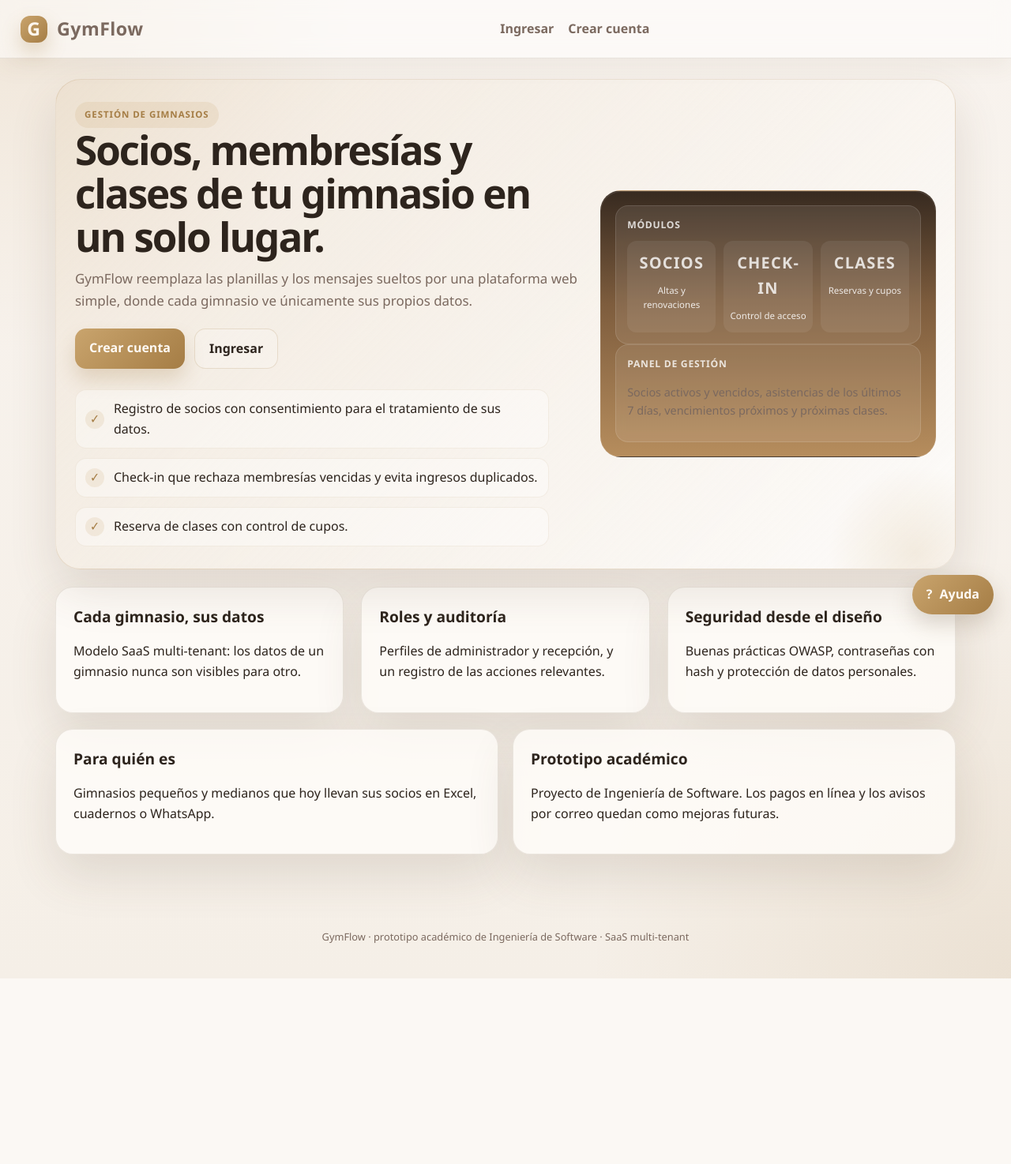
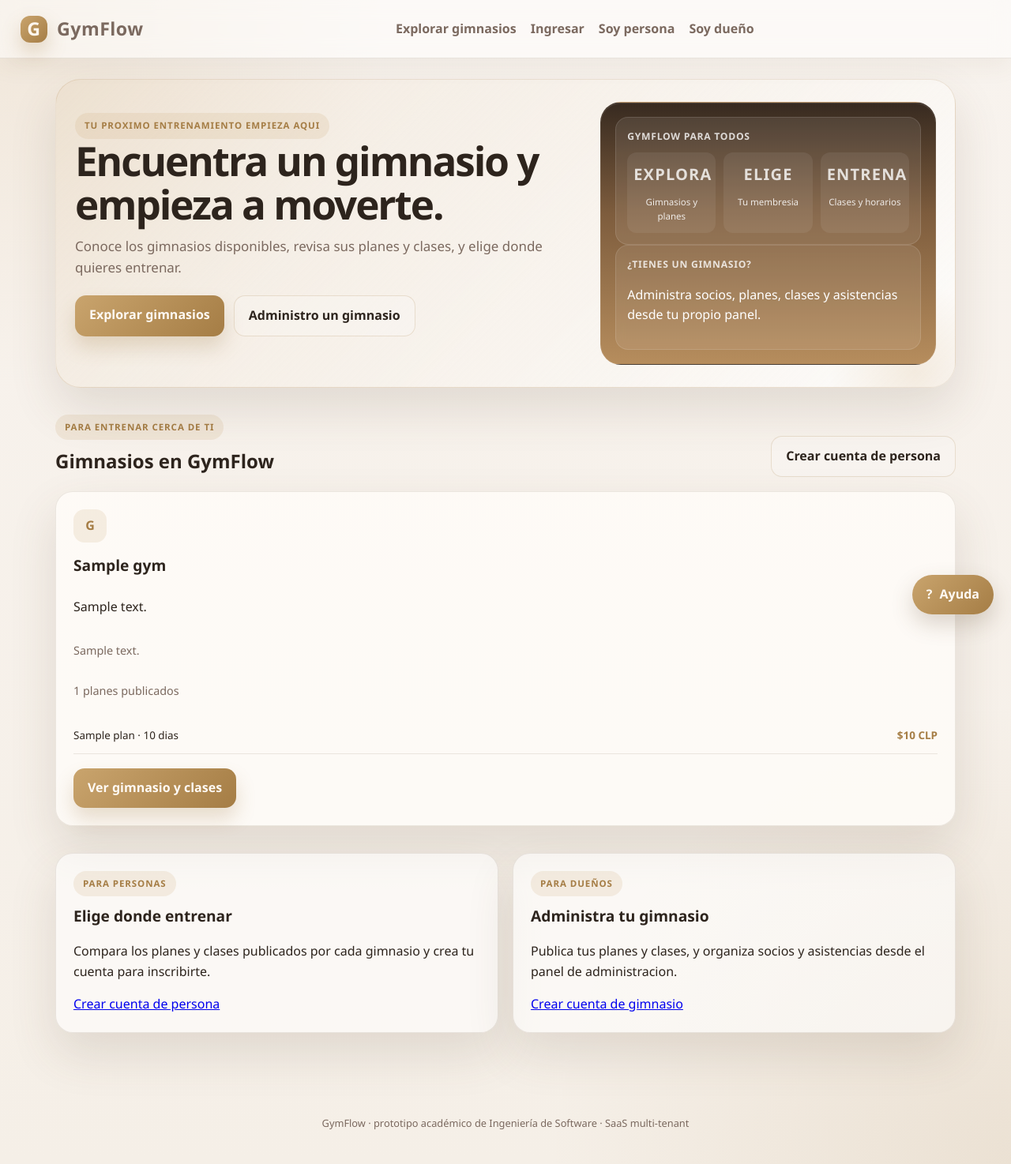
Before and after one commit to davidsaave/gymflow, a Flask app: page / in a window 1280 px wide. Shown: the whole page at 79% size. Before the commit the page ends 1239 px from the top, so only its background shows below. Run offline with Flask 3, Linux system fonts and the light colour scheme; tables that the repository leaves empty hold one stand-in row (values such as "Sample post").

Commit message:
Add public gym and member experiences
Add guest-facing gym profiles, member enrollment and portal, and prepare the related chatbot updates for deployment.

Co-authored-by: Copilot <223556219+Copilot@users.noreply.github.com>

```diff
--- a/app.py
+++ b/app.py
@@ -34,12 +34,16 @@ DUMMY_HASH = generate_password_hash(secrets.token_hex(8))
 
 SCHEMA = """
 CREATE TABLE IF NOT EXISTS gyms(
-  id INTEGER PRIMARY KEY, name TEXT NOT NULL, created_at TEXT NOT NULL);
+  id INTEGER PRIMARY KEY, name TEXT NOT NULL, description TEXT NOT NULL DEFAULT '',
+  address TEXT NOT NULL DEFAULT '', phone TEXT NOT NULL DEFAULT '',
+  contact_email TEXT NOT NULL DEFAULT '', opening_hours TEXT NOT NULL DEFAULT '',
+  created_at TEXT NOT NULL);
 CREATE TABLE IF NOT EXISTS users(
   id INTEGER PRIMARY KEY,
   gym_id INTEGER NOT NULL REFERENCES gyms(id) ON DELETE CASCADE,
   email TEXT NOT NULL UNIQUE, password_hash TEXT NOT NULL,
-  role TEXT NOT NULL CHECK(role IN ('admin','staff')),
+  role TEXT NOT NULL CHECK(role IN ('admin','staff','member')),
+  member_id INTEGER REFERENCES members(id) ON DELETE CASCADE,
   failed_attempts INTEGER NOT NULL DEFAULT 0,
   locked_until REAL NOT NULL DEFAULT 0, created_at TEXT NOT NULL);
 CREATE TABLE IF NOT EXISTS plans(
@@ -197,6 +201,19 @@ def login_required(f):
     def wrapper(*a, **k):
         if g.user is None:
             return redirect(url_for("login"))
+        if g.user["role"] == "member":
+            return redirect(url_for("member_portal"))
+        return f(*a, **k)
+    return wrapper
+
+
+def member_required(f):
+    @wraps(f)
+    def wrapper(*a, **k):
+        if g.user is None:
+            return redirect(url_for("login"))
+        if g.user["role"] != "member":
+            abort(403)
         return f(*a, **k)
     return wrapper
 
@@ -263,13 +280,37 @@ def create_app(config=None):
     with closing(sqlite3.connect(app.config["DATABASE"])) as con:
         with con:
             con.executescript(SCHEMA)
+            gym_columns = {row[1] for row in con.execute("PRAGMA table_info(gyms)")}
+            for name in ("description", "address", "phone", "contact_email", "opening_hours"):
+                if name not in gym_columns:
+                    con.execute(f"ALTER TABLE gyms ADD COLUMN {name} TEXT NOT NULL DEFAULT ''")
+            user_schema = con.execute(
+                "SELECT sql FROM sqlite_master WHERE type='table' AND name='users'").fetchone()[0]
+            user_columns = {row[1] for row in con.execute("PRAGMA table_info(users)")}
+            if "'member'" not in user_schema or "member_id" not in user_columns:
+                con.execute(
+                    "CREATE TABLE users_new("
+                    "id INTEGER PRIMARY KEY,"
+                    "gym_id INTEGER NOT NULL REFERENCES gyms(id) ON DELETE CASCADE,"
+                    "email TEXT NOT NULL UNIQUE,password_hash TEXT NOT NULL,"
+                    "role TEXT NOT NULL CHECK(role IN ('admin','staff','member')),"
+                    "member_id INTEGER REFERENCES members(id) ON DELETE CASCADE,"
+                    "failed_attempts INTEGER NOT NULL DEFAULT 0,"
+                    "locked_until REAL NOT NULL DEFAULT 0,created_at TEXT NOT NULL)")
+                con.execute(
+                    "INSERT INTO users_new(id,gym_id,email,password_hash,role,failed_attempts,"
+                    "locked_until,created_at) "
+                    "SELECT id,gym_id,email,password_hash,role,failed_attempts,locked_until,created_at "
+                    "FROM users")
+                con.execute("DROP TABLE users")
+                con.execute("ALTER TABLE users_new RENAME TO users")
 
     @app.before_request
     def load_user_and_check_csrf():
         g.user = None
         uid = session.get("uid")
         if uid:
-            g.user = one("SELECT id,gym_id,email,role FROM users WHERE id=?", (uid,))
+            g.user = one("SELECT id,gym_id,email,role,member_id FROM users WHERE id=?", (uid,))
             if g.user is None:
                 session.clear()
         if request.method == "POST":
@@ -318,8 +359,34 @@ def create_app(config=None):
     @app.get("/")
     def index():
         if g.user:
-            return redirect(url_for("dashboard"))
-        return render_template("landing.html")
+            return redirect(url_for("member_portal" if g.user["role"] == "member" else "dashboard"))
+        gyms = []
+        for gym in many(
+                "SELECT id,name,description,address FROM gyms ORDER BY name LIMIT 50"):
+            gyms.append({
+                "id": gym["id"],
+                "name": gym["name"],
+                "description": gym["description"],
+                "address": gym["address"],
+                "plans": many(
+                    "SELECT name,price,duration_days FROM plans WHERE gym_id=? ORDER BY duration_days",
+                    (gym["id"],)),
+            })
+        return render_template("guest_home.html", gyms=gyms)
+
+    @app.get("/gyms/<int:gym_id>")
+    def public_gym(gym_id):
+        gym = one("SELECT id,name,description,address,phone,contact_email,opening_hours "
+                  "FROM gyms WHERE id=?", (gym_id,))
+        if gym is None:
+            abort(404)
+        plans = many("SELECT name,price,duration_days FROM plans WHERE gym_id=? ORDER BY duration_days",
+                     (gym_id,))
+        classes = many(
+            "SELECT name,trainer,starts_at,capacity FROM classes "
+            "WHERE gym_id=? AND starts_at>=? ORDER BY starts_at LIMIT 20",
+            (gym_id, now().strftime("%Y-%m-%d %H:%M")))
+        return render_template("public_gym.html", gym=gym, plans=plans, classes=classes)
 
     @app.get("/health")
     def health():
@@ -394,14 +461,50 @@ def create_app(config=None):
             flash("Pregunta eliminada del catálogo público.", "ok")
         return redirect(url_for("chatbot_faqs"))
 
+    @app.route("/gym/profile", methods=["GET", "POST"])
+    @admin_required
+    def gym_profile():
+        gid = g.user["gym_id"]
+        if request.method == "POST":
+            description = clean(request.form.get("description"), 1200)
+            address = clean(request.form.get("address"), 160)
+            phone = clean(request.form.get("phone"), 20)
+            contact_email = clean(request.form.get("contact_email"), 120).lower()
+            opening_hours = clean(request.form.get("opening_hours"), 200)
+            error = None
+            if not PHONE_RE.match(phone):
+                error = "El teléfono solo puede tener números, +, - y espacios."
+            elif contact_email and not EMAIL_RE.match(contact_email):
+                error = "Ingresa un correo de contacto válido."
+            if error:
+                flash(error, "error")
+            else:
+                run("UPDATE gyms SET description=?,address=?,phone=?,contact_email=?,opening_hours=? "
+                    "WHERE id=?",
+                    (description, address, phone, contact_email, opening_hours, gid))
+                audit("gym_profile_update", "perfil público actualizado")
+                flash("Datos públicos del gimnasio actualizados.", "ok")
+                return redirect(url_for("gym_profile"))
+        gym = one("SELECT name,description,address,phone,contact_email,opening_hours "
+                  "FROM gyms WHERE id=?", (gid,))
+        return render_template("gym_profile.html", gym=gym)
+
     @app.route("/register", methods=["GET", "POST"])
     def register():
+        account_type = request.form.get("account_type", request.args.get("role", "owner"))
+        if request.method == "GET" and account_type not in ("owner", "member"):
+            account_type = "owner"
+        gyms = many(
+            "SELECT g.id,g.name,p.id AS plan_id,p.name AS plan_name,p.price,p.duration_days "
+            "FROM gyms g JOIN plans p ON p.gym_id=g.id ORDER BY g.name,p.duration_days")
         if request.method == "POST":
             gym = clean(request.form.get("gym_name"), 80)
             email = clean(request.form.get("email"), 120).lower()
             pw = request.form.get("password", "")[:200]
             error = None
-            if len(gym) < 2:
+            if account_type not in ("owner", "member"):
+                error = "Selecciona un tipo de cuenta válido."
+            elif account_type == "owner" and len(gym) < 2:
                 error = "Ingresa el nombre del gimnasio."
             elif not EMAIL_RE.match(email):
                 error = "Ingresa un correo válido."
@@ -409,24 +512,64 @@ def create_app(config=None):
                 error = "Las contraseñas no coinciden."
             else:
                 error = password_error(pw)
+            selected_plan = None
+            member_name = clean(request.form.get("name"), 80)
+            if not error and account_type == "member":
+                selected_plan = one(
+                    "SELECT p.id,p.gym_id,p.duration_days,g.name AS gym_name "
+                    "FROM plans p JOIN gyms g ON g.id=p.gym_id WHERE p.id=?",
+                    (request.form.get("plan_id", type=int),))
+                if len(member_name) < 2:
+                    error = "Ingresa tu nombre."
+                elif selected_plan is None:
+                    error = "Selecciona un gimnasio y un plan disponibles."
+                elif not request.form.get("consent"):
+                    error = "Debes aceptar el tratamiento de tus datos para inscribirte."
             if not error and one("SELECT 1 FROM users WHERE email=?", (email,)):
                 error = "No se pudo crear la cuenta con esos datos."
             if error:
                 flash(error, "error")
-                return render_template("register.html", gym_name=gym, email=email), 400
+                return render_template(
+                    "register.html", gym_name=gym, email=email, account_type=account_type,
+                    gyms=gyms, selected_gym_id=request.form.get("gym_id", type=int),
+                    selected_plan_id=request.form.get("plan_id", type=int),
+                    member_name=member_name), 400
             ts = now().strftime("%Y-%m-%d %H:%M:%S")
-            gym_id = run("INSERT INTO gyms(name,created_at) VALUES(?,?)", (gym, ts)).lastrowid
-            uid = run("INSERT INTO users(gym_id,email,password_hash,role,created_at) "
-                      "VALUES(?,?,?,?,?)",
-                      (gym_id, email, generate_password_hash(pw), "admin", ts)).lastrowid
-            for n, p, d in (("Mensual", 30000, 30), ("Trimestral", 80000, 90), ("Anual", 280000, 365)):
-                run("INSERT INTO plans(gym_id,name,price,duration_days) VALUES(?,?,?,?)",
-                    (gym_id, n, p, d))
-            audit("register", f"gimnasio '{gym}' creado", gym_id=gym_id, user_id=uid)
+            if account_type == "owner":
+                gym_id = run("INSERT INTO gyms(name,created_at) VALUES(?,?)", (gym, ts)).lastrowid
+                uid = run("INSERT INTO users(gym_id,email,password_hash,role,created_at) "
+                          "VALUES(?,?,?,?,?)",
+                          (gym_id, email, generate_password_hash(pw), "admin", ts)).lastrowid
+                for n, p, d in (("Mensual", 30000, 30), ("Trimestral", 80000, 90),
+                                ("Anual", 280000, 365)):
+                    run("INSERT INTO plans(gym_id,name,price,duration_days) VALUES(?,?,?,?)",
+                        (gym_id, n, p, d))
+                audit("register", f"gimnasio '{gym}' creado", gym_id=gym_id, user_id=uid)
+            else:
+                gym_id = selected_plan["gym_id"]
+                start = today()
+                end = start + timedelta(days=selected_plan["duration_days"])
+                member_id = run(
+                    "INSERT INTO members(gym_id,name,email,plan_id,start_date,end_date,consent_at,created_at) "
+                    "VALUES(?,?,?,?,?,?,?,?)",
+                    (gym_id, member_name, email, selected_plan["id"], start.isoformat(),
+                     end.isoformat(), ts, ts)).lastrowid
+                uid = run("INSERT INTO users(gym_id,email,password_hash,role,member_id,created_at) "
+                          "VALUES(?,?,?,?,?,?)",
+                          (gym_id, email, generate_password_hash(pw), "member", member_id, ts)).lastrowid
+                audit("member_enroll", f"socio #{member_id}", gym_id=gym_id, user_id=uid)
             login_user({"id": uid})
-            flash("¡Cuenta creada! Ya puedes registrar socios.", "ok")
-            return redirect(url_for("dashboard"))
-        return render_template("register.html", gym_name="", email="")
+            flash("¡Inscripción completada! Ya puedes consultar los datos de tu membresía.", "ok")
+            return redirect(url_for("member_portal" if account_type == "member" else "dashboard"))
+        selected_gym_id = request.args.get("gym_id", type=int)
+        selected_plan_id = None
+        if selected_gym_id:
+            selected_plan = one("SELECT id FROM plans WHERE gym_id=? ORDER BY duration_days LIMIT 1",
+                                (selected_gym_id,))
+            selected_plan_id = selected_plan["id"] if selected_plan else None
+        return render_template("register.html", gym_name="", email="", account_type=account_type,
+                               gyms=gyms, selected_gym_id=selected_gym_id,
+                               selected_plan_id=selected_plan_id, member_name="")
 
     @app.route("/login", methods=["GET", "POST"])
     def login():
@@ -443,7 +586,7 @@ def create_app(config=None):
                 run("UPDATE users SET failed_attempts=0, locked_until=0 WHERE id=?", (user["id"],))
                 login_user(user)
                 audit("login_ok", "", gym_id=user["gym_id"], user_id=user["id"])
-                return redirect(url_for("dashboard"))
+                return redirect(url_for("member_portal" if user["role"] == "member" else "dashboard"))
             if user:
                 attempts = user["failed_attempts"] + 1
                 locked = time.time() + LOCK_SECONDS if attempts >= MAX_ATTEMPTS else 0
@@ -453,6 +596,24 @@ def create_app(config=None):
             flash("Correo o contraseña incorrectos.", "error")
             return render_template("login.html"), 401
         return render_template("login.html")
+
+    @app.get("/my-gym")
+    @member_required
+    def member_portal():
+        member = one(
+            "SELECT m.name,m.email,m.start_date,m.end_date,p.name AS plan_name,"
+            "p.price,p.duration_days,g.id AS gym_id,g.name AS gym_name "
+            "FROM members m JOIN plans p ON p.id=m.plan_id "
+            "JOIN gyms g ON g.id=m.gym_id "
+            "WHERE m.id=? AND m.gym_id=?",
+            (g.user["member_id"], g.user["gym_id"]))
+        if member is None:
+            abort(404)
+        classes = many(
+            "SELECT name,trainer,starts_at,capacity FROM classes "
+            "WHERE gym_id=? AND starts_at>=? ORDER BY starts_at LIMIT 10",
+            (g.user["gym_id"], now().strftime("%Y-%m-%d %H:%M")))
+        return render_template("member_portal.html", member=member, classes=classes)
 
     @app.post("/logout")
     def logout():
--- a/static/style.css
+++ b/static/style.css
@@ -558,11 +558,87 @@ ul { padding-left: 18px; margin: 6px 0; }
   background: var(--brand-soft);
 }
 
+.public-section { margin: 34px 0; scroll-margin-top: 110px; }
+.section-heading {
+  display: flex;
+  align-items: flex-end;
+  justify-content: space-between;
+  gap: 16px;
+  margin-bottom: 18px;
+}
+.section-heading h2 { margin: 8px 0 0; }
+.public-gym-card { display: flex; flex-direction: column; align-items: flex-start; }
+.public-gym-card .btn { margin-top: auto; }
+.gym-symbol {
+  display: inline-flex;
+  align-items: center;
+  justify-content: center;
+  width: 42px;
+  height: 42px;
+  margin-bottom: 14px;
+  border-radius: 14px;
+  background: var(--brand-soft);
+  color: var(--brand-strong);
+  font-weight: 900;
+}
+.public-plan-list { width: 100%; list-style: none; padding: 0; margin: 8px 0 18px; }
+.public-plan-list li,
+.public-detail-item {
+  display: flex;
+  justify-content: space-between;
+  align-items: center;
+  gap: 12px;
+  padding: 12px 0;
+  border-bottom: 1px solid var(--line);
+}
+.public-plan-list li { font-size: 0.84rem; }
+.public-plan-list strong,
+.public-detail-item > strong { white-space: nowrap; color: var(--brand-strong); }
+.public-roles { margin: 28px 0; }
+.public-roles .card { background: rgba(255,255,255,0.56); }
+.public-roles .eyebrow { margin-bottom: 10px; }
+.public-gym-hero { padding: 34px; }
+.public-detail-list { margin-top: 8px; }
+.public-detail-item h3 { margin: 0; }
+.public-detail-item .muted { display: block; }
+.member-summary { min-height: 210px; justify-content: center; }
+.member-summary h2 { margin: 0 0 6px; color: white; }
+.member-summary p { margin: 0 0 8px; }
+.member-class-list { list-style: none; padding: 0; }
+.member-class-list li { display: grid; gap: 3px; padding: 12px 0; border-bottom: 1px solid var(--line); }
+.public-contact { margin: 18px 0; }
+.public-contact-grid { display: grid; grid-template-columns: repeat(auto-fit, minmax(190px, 1fr)); gap: 8px 18px; }
+.public-contact-grid p { display: grid; gap: 3px; margin: 8px 0; }
+.public-contact-grid strong { font-size: 0.82rem; color: var(--muted); }
+.public-contact-grid a { overflow-wrap: anywhere; }
+.account-switch {
+  display: grid;
+  grid-template-columns: 1fr 1fr;
+  gap: 8px;
+  padding: 5px;
+  margin: 0 0 18px;
+  border: 1px solid var(--line);
+  border-radius: 14px;
+}
+.account-switch a {
+  padding: 8px;
+  border-radius: 10px;
+  color: var(--muted);
+  text-align: center;
+  text-decoration: none;
+  font-weight: 700;
+}
+.account-switch a.selected { color: var(--brand-strong); background: var(--brand-soft); }
+.empty-gym { grid-column: 1 / -1; }
+button:disabled { opacity: 0.55; cursor: not-allowed; box-shadow: none; }
+
 @media (max-width: 720px) {
   .top { justify-content: center; }
   nav { justify-content: center; }
   .hero-content { grid-template-columns: 1fr; }
   .hero-visual { min-height: 220px; }
+  .section-heading { align-items: flex-start; flex-direction: column; }
+  .public-detail-item { align-items: flex-start; flex-direction: column; }
   .user-area { width: 100%; justify-content: center; }
   .chatbot { right: 14px; bottom: 14px; }
 }
--- a/templates/base.html
+++ b/templates/base.html
@@ -14,15 +14,20 @@
   </a>
   {% if g.user %}
   <nav>
+    {% if g.user.role == 'member' %}
+    <a href="{{ url_for('member_portal') }}">Mi gimnasio</a>
+    {% else %}
     <a href="{{ url_for('dashboard') }}">Panel</a>
     <a href="{{ url_for('members') }}">Socios</a>
     <a href="{{ url_for('checkin') }}">Check-in</a>
     <a href="{{ url_for('classes') }}">Clases</a>
     {% if g.user.role == 'admin' %}
+    <a href="{{ url_for('gym_profile') }}">Perfil público</a>
     <a href="{{ url_for('plans') }}">Planes</a>
     <a href="{{ url_for('chatbot_faqs') }}">Chatbot</a>
     <a href="{{ url_for('staff') }}">Equipo</a>
     <a href="{{ url_for('audit_view') }}">Auditoría</a>
+    {% endif %}
     {% endif %}
   </nav>
   <div class="user-area">
@@ -34,8 +39,10 @@
   </div>
   {% else %}
   <nav>
+    <a href="{{ url_for('index') }}#gyms">Explorar gimnasios</a>
     <a href="{{ url_for('login') }}">Ingresar</a>
-    <a href="{{ url_for('register') }}">Crear cuenta</a>
+    <a href="{{ url_for('register', role='member') }}">Soy persona</a>
+    <a href="{{ url_for('register', role='owner') }}">Soy dueño</a>
   </nav>
   {% endif %}
 </header>
--- /dev/null
+++ b/templates/guest_home.html
@@ -0,0 +1,84 @@
+{% extends "base.html" %}
+{% block title %}Encuentra tu gimnasio{% endblock %}
+{% block content %}
+<section class="hero hero-panel">
+  <div class="hero-content">
+    <div class="hero-copy">
+      <span class="eyebrow">Tu proximo entrenamiento empieza aqui</span>
+      <h1>Encuentra un gimnasio y empieza a moverte.</h1>
+      <p>Conoce los gimnasios disponibles, revisa sus planes y clases, y elige donde quieres entrenar.</p>
+      <div class="hero-actions">
+        <a class="btn" href="#gyms">Explorar gimnasios</a>
+        <a class="btn ghost" href="{{ url_for('register', role='owner') }}">Administro un gimnasio</a>
+      </div>
+    </div>
+    <div class="hero-visual">
+      <div class="mini-card">
+        <strong>GymFlow para todos</strong>
+        <div class="mini-stats">
+          <div class="mini-stat"><strong>Explora</strong><span>Gimnasios y planes</span></div>
+          <div class="mini-stat"><strong>Elige</strong><span>Tu membresia</span></div>
+          <div class="mini-stat"><strong>Entrena</strong><span>Clases y horarios</span></div>
+        </div>
+      </div>
+      <div class="mini-card">
+        <strong>¿Tienes un gimnasio?</strong>
+        <p>Administra socios, planes, clases y asistencias desde tu propio panel.</p>
+      </div>
+    </div>
+  </div>
+</section>
+
+<section id="gyms" class="public-section">
+  <div class="section-heading">
+    <div>
+      <span class="eyebrow">Para entrenar cerca de ti</span>
+      <h2>Gimnasios en GymFlow</h2>
+    </div>
+    <a class="btn ghost" href="{{ url_for('register', role='member') }}">Crear cuenta de persona</a>
+  </div>
+  <div class="grid3">
+    {% for gym in gyms %}
+    <article class="card public-gym-card">
+      <span class="gym-symbol" aria-hidden="true">G</span>
+      <h3>{{ gym.name }}</h3>
+      {% if gym.description %}<p>{{ gym.description|truncate(130) }}</p>{% endif %}
+      {% if gym.address %}<p class="muted">{{ gym.address }}</p>{% endif %}
+      <p class="muted">{{ gym.plans|length }} planes publicados</p>
+      {% if gym.plans %}
+      <ul class="public-plan-list">
+        {% for plan in gym.plans[:3] %}
+        <li><span>{{ plan.name }} · {{ plan.duration_days }} dias</span>
+          <strong>${{ '{:,}'.format(plan.price).replace(',', '.') }} CLP</strong></li>
+        {% endfor %}
+      </ul>
+      {% else %}
+      <p class="muted">Este gimnasio aun no publica planes.</p>
+      {% endif %}
+      <a class="btn" href="{{ url_for('public_gym', gym_id=gym.id) }}">Ver gimnasio y clases</a>
+    </article>
+    {% else %}
+    <article class="card empty-gym">
+      <h3>Pronto habra gimnasios aqui</h3>
+      <p class="muted">Aun no hay gimnasios publicados. Si administras uno, puedes crear su espacio en GymFlow.</p>
+      <a class="btn" href="{{ url_for('register', role='owner') }}">Registrar mi gimnasio</a>
+    </article>
+    {% endfor %}
+  </div>
+</section>
+
+<section class="grid2 public-roles">
+  <article class="card">
+    <span class="eyebrow">Para personas</span>
+    <h3>Elige donde entrenar</h3>
+    <p>Compara los planes y clases publicados por cada gimnasio y crea tu cuenta para inscribirte.</p>
+    <a href="{{ url_for('register', role='member') }}">Crear cuenta de persona</a>
+  </article>
+  <article class="card">
+    <span class="eyebrow">Para dueños</span>
+    <h3>Administra tu gimnasio</h3>
+    <p>Publica tus planes y clases, y organiza socios y asistencias desde el panel de administracion.</p>
+    <a href="{{ url_for('register', role='owner') }}">Crear cuenta de gimnasio</a>
+  </article>
+</section>
+{% endblock %}
```
Also changed, not shown: templates/gym_profile.html (added, +18 -0 lines), templates/member_portal.html (added, +41 -0 lines), templates/public_gym.html (added, +62 -0 lines), templates/register.html (+32 -4 lines), tests/test_app.py (+93 -0 lines), README.md.
